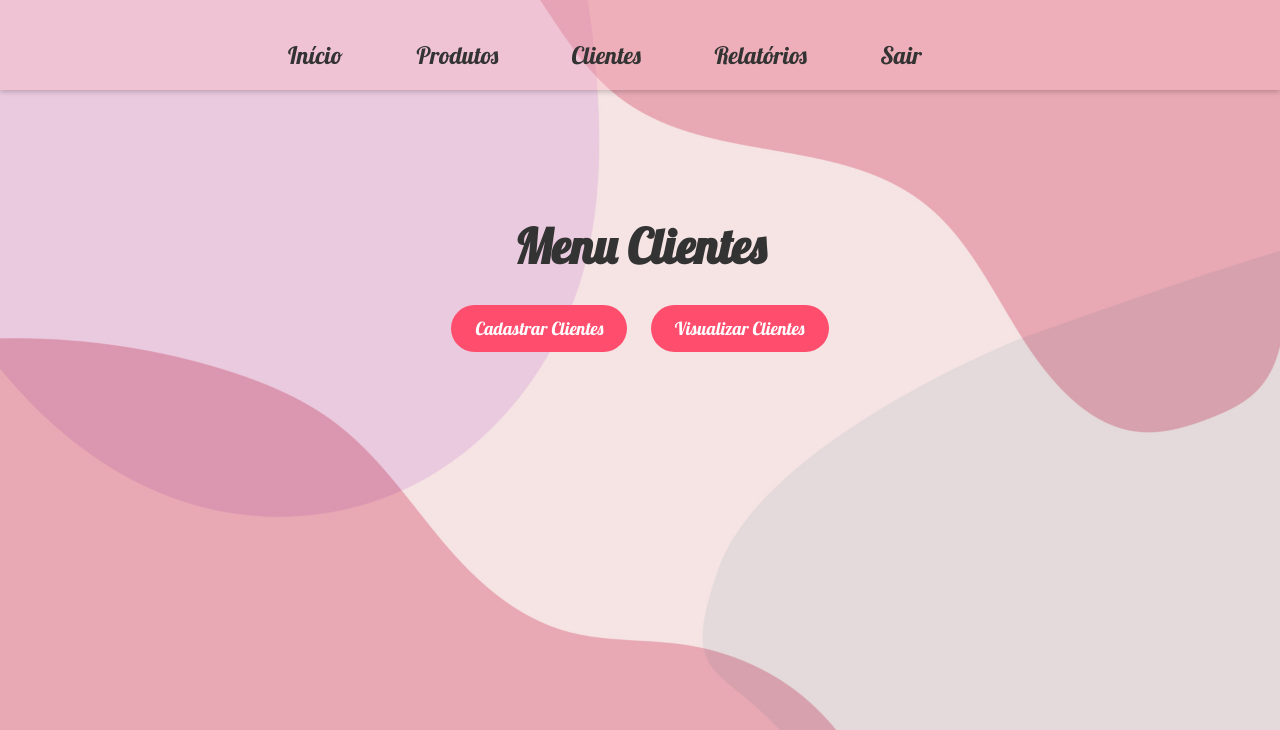
After one commit to guscostam/ecommerce-ellazafiro, a Flask app: page /clients in a window 1280 px wide. The commit adds this page. Shown: the top 730 px of the page. Run offline with Flask 3, Linux system fonts and the light colour scheme; a user stored in the database is signed in.

Commit message:
Client home page

```diff
--- /dev/null
+++ b/app/layout/static/css/clients_homepage.css
@@ -0,0 +1,106 @@
+* {
+    margin: 0;
+    padding: 0;
+    box-sizing: border-box;
+}
+
+body {
+    background-image: url('../img/background.jpg');
+    background-size: cover;
+    background-position: center;
+    background-attachment: fixed;
+    font-family: 'Lobster', cursive;
+    background-color: #f8f8f8;
+    color: #333;
+    margin: 0;
+    animation: fadeIn 1s ease;
+}
+
+.container {
+    max-width: 1200px;
+    margin: 0 auto;
+    padding: 0 20px;
+}
+
+header {
+    background-color: #fab9c563;
+    color: #fff;
+    padding: 20px 0;
+    box-shadow: 0 2px 5px rgba(0, 0, 0, 0.2);
+    text-align: center;
+}
+
+nav {
+    margin-top: 20px;
+}
+
+nav ul {
+    list-style: none;
+}
+
+nav ul li {
+    display: inline;
+    margin-right: 20px;
+}
+
+nav ul li a {
+    text-decoration: none;
+    color: #333;
+    font-size: 24px;
+    margin-right: 50px;
+    transition: color 0.3s ease;
+}
+
+nav ul li a:hover {
+    color: #ff4d6d;
+}
+
+.hero {
+    color: #fff;
+    text-align: center;
+    display: flex;
+    padding: 120px 0;
+    height: 50vh;
+    justify-content: center;
+    align-items: center;
+}
+
+.hero h2 {
+    font-size: 48px;
+    margin-bottom: 20px;
+    line-height: 1.2;
+    color: #333;
+}
+
+.hero p {
+    font-size: 24px;
+    margin-bottom: 40px;
+    line-height: 1.5;
+    color: #555;
+}
+
+.btn {
+    display: inline-block;
+    background-color: #ff4d6d;
+    color: #fff;
+    font-size: 18px;
+    padding: 12px 24px;
+    text-decoration: none;
+    border-radius: 30px;
+    transition: background-color 0.3s ease;
+    margin: 10px;
+}
+
+.btn:hover {
+    background-color: #ff3552;
+}
+
+@keyframes fadeIn {
+    from {
+        opacity: 0;
+    }
+
+    to {
+        opacity: 1;
+    }
+}
--- /dev/null
+++ b/app/layout/templates/clients_homepage.html
@@ -0,0 +1,37 @@
+<!DOCTYPE html>
+<html lang="pt-BR">
+
+<head>
+    <meta charset="UTF-8">
+    <meta name="viewport" content="width=device-width, initial-scale=1.0">
+    <title>Menu Clientes</title>
+    <link rel="stylesheet" href="../static/css/clients_homepage.css">
+    <link rel="stylesheet" href="https://cdnjs.cloudflare.com/ajax/libs/font-awesome/5.15.4/css/all.min.css">
+    <link href="https://fonts.googleapis.com/css2?family=Lobster&display=swap" rel="stylesheet">
+</head>
+
+<body>
+    <header>
+        <div class="container">
+            <nav>
+                <ul>
+                    <li><a href="{{ url_for('login.dashboard') }}">Início</a></li>
+                    <li><a href="#">Produtos</a></li>
+                    <li><a href="{{ url_for('system_index.clients') }}">Clientes</a></li>
+                    <li><a href="#">Relatórios</a></li>
+                    <li><a href="{{ url_for('login.logout') }}">Sair</a></li>
+                </ul>
+            </nav>
+        </div>
+    </header>
+
+    <section class="hero">
+        <div class="container">
+            <h2>Menu Clientes</h2>
+            <a href="{{ url_for('system_index.signup_clients') }}" class="btn">Cadastrar Clientes</a>
+            <a href="#" class="btn">Visualizar Clientes</a>
+        </div>
+    </section>
+</body>
+
+</html>
--- a/app/layout/templates/signup_clients.html
+++ b/app/layout/templates/signup_clients.html
@@ -15,9 +15,9 @@
         <div class="container">
             <nav>
                 <ul>
-                    <li><a href="#">Início</a></li>
+                    <li><a href="{{ url_for('login.dashboard') }}">Início</a></li>
                     <li><a href="#">Produtos</a></li>
-                    <li><a href="#">Clientes</a></li>
+                    <li><a href="{{ url_for('system_index.clients') }}">Clientes</a></li>
                     <li><a href="#">Relatórios</a></li>
                     <li><a href="{{ url_for('login.logout') }}">Sair</a></li>
                 </ul>
--- a/app/layout/templates/system_index.html
+++ b/app/layout/templates/system_index.html
@@ -15,9 +15,9 @@
         <div class="container">
             <nav>
                 <ul>
-                    <li><a href="#">Início</a></li>
+                    <li><a href="{{ url_for('login.dashboard') }}">Início</a></li>
                     <li><a href="#">Produtos</a></li>
-                    <li><a href="{{ url_for('system_index.signup_clients') }}">Clientes</a></li>
+                    <li><a href="{{ url_for('system_index.clients') }}">Clientes</a></li>
                     <li><a href="#">Relatórios</a></li>
                     <li><a href="{{ url_for('login.logout') }}">Sair</a></li>
                 </ul>
--- a/app/system/system_index_routes.py
+++ b/app/system/system_routes.py
@@ -1,6 +1,13 @@
 from flask import Blueprint, request, render_template, redirect, url_for, session
 
 system_index_bp = Blueprint('system_index', __name__)
+
+@system_index_bp.route('/clients')
+def clients():
+    if 'username' in session:
+        return render_template('clients_homepage.html')
+    else:
+        return redirect(url_for('login.index_login'))
 
 @system_index_bp.route('/signup-clients', methods=['GET', 'POST'])
 def signup_clients():
@@ -9,7 +16,7 @@ def signup_clients():
             name = request.form['first_name']
             last_name = request.form['last_name']
             email = request.form['email']
-            cel = request.form['phone']
+            phone = request.form['phone']
             addres = request.form['addres']
 
         return render_template('signup_clients.html')
--- a/run.py
+++ b/run.py
@@ -2,7 +2,7 @@ from flask import Flask
 from app.auth.login_routes import login_bp
 from app.auth.forgot_password_routes import forgot_password_bp
 from app.auth.signup_routes import signup_bp
-from app.system.system_index_routes import system_index_bp
+from app.system.system_routes import system_index_bp
 
 app = Flask(__name__, template_folder='app/layout/templates', static_folder='app/layout/static')
 app.secret_key = '3c1b41c7b50912966d49ae4a198a6a3913a76c930e9ef38e'
```
